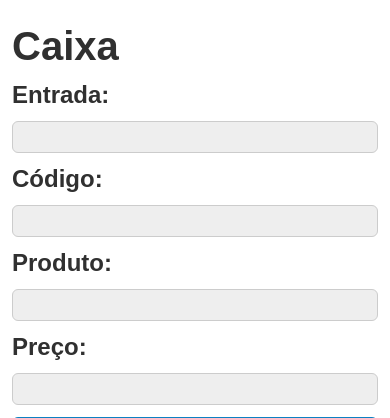
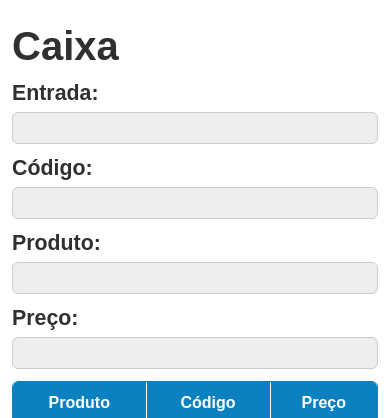
Before and after one commit to luizFelipe018/omiroERP, a Django app: page /cashier/ in a window 390 px wide. Shown: the top 418 px of the page. Run offline with Django 5.2, Linux system fonts and the light colour scheme; lists and menus that the app fills with data are empty.

Commit message:
Re-designing inputs at cashier page
* Re-designing cashier inputs to gain a little more space for
the product table, while trying to keep it responsive.

```diff
--- a/app_supermercado/static/cashier/style.css
+++ b/app_supermercado/static/cashier/style.css
@@ -32,13 +32,33 @@
 
 /** Form */
 form {
-    display: flex;
-    flex-direction: column;
+    display: grid;
+    grid-gap: var(--padding);
+    grid-template: 1fr / repeat(3, 1fr);
+    padding-bottom: var(--padding);
+}
+
+form :nth-child(1) {
+    grid-column: 1 / span 3;
+}
+
+@media only screen and (max-width: 480px) {
+    form {
+        grid-template: repeat(4, 1fr) / 1fr;
+    }
+
+    form div {
+        grid-column: 1;
+    }
+
+    form :nth-child(1) {
+        grid-column: 1;
+    }
 }
 
 form label {
     color: #303030;
-    font-size: 18pt;
+    font-size: 16pt;
     font-weight: 600;
 }
 
@@ -49,10 +69,10 @@ form input {
     outline: none;
     border: none;
     border-radius: 6px;
-    margin: var(--padding) 0px;
     padding: 0px var(--padding);
     border: 1px solid var(--bg-hl-2);
     background-color: var(--bg-hl-1);
+    margin-top: calc(var(--padding)/2);
 }
 
 /** Table */
--- a/app_supermercado/templates/usuarios/cashier.html
+++ b/app_supermercado/templates/usuarios/cashier.html
@@ -12,14 +12,22 @@
         <section class="container">
             <h1 class="title">Caixa</h1>
             <form id="form">
+                <div>
                     <label>Entrada:</label>
                     <input id="input" type="text" readonly>
+                </div>
+                <div>
                     <label>Código:</label>
                     <input id="code-input" type="number" readonly>
+                </div>
+                <div>
                     <label>Produto:</label>
                     <input id="name-input" type="text" readonly>
+                </div>
+                <div>
                     <label>Preço:</label>
                     <input id="price-input" type="number" readonly>
+                </div>
             </form>
             <div class="table-container">
                 <table>
```
Lines whose indentation alone changed are shown as unchanged.
